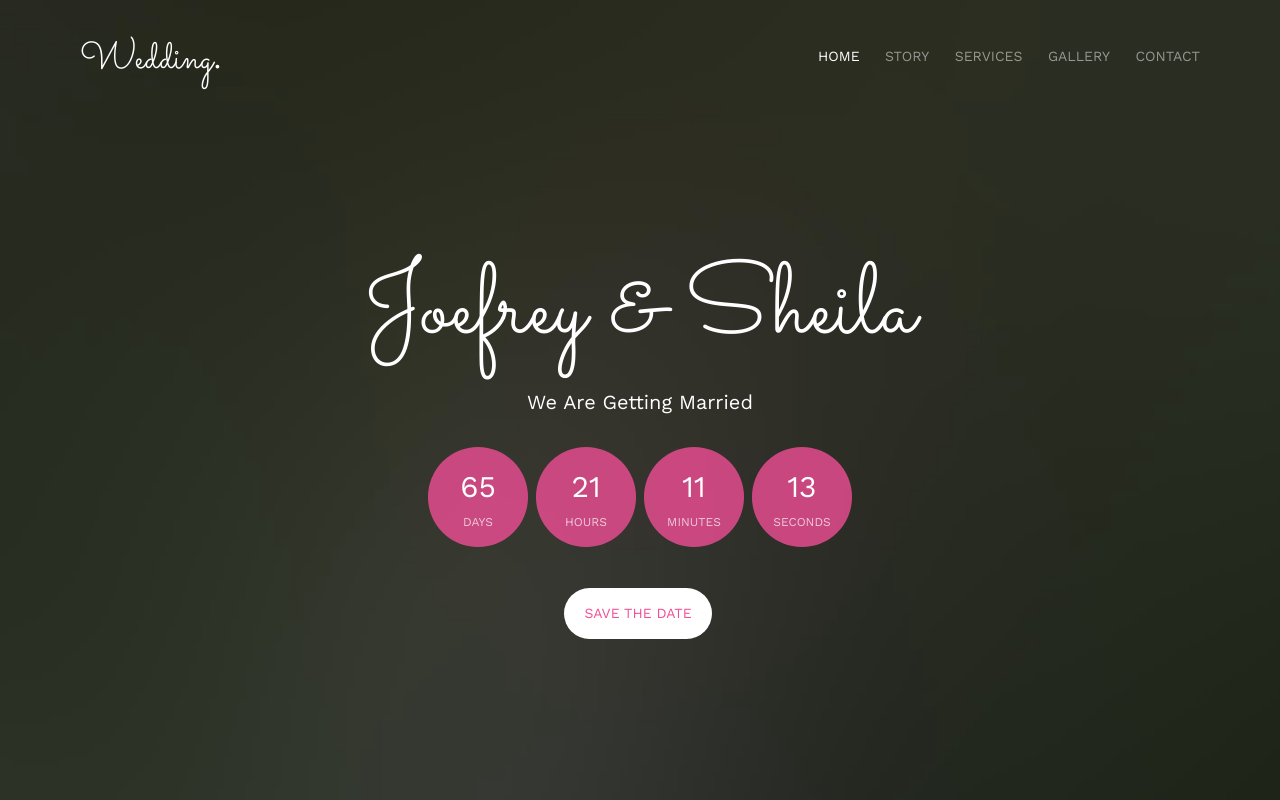
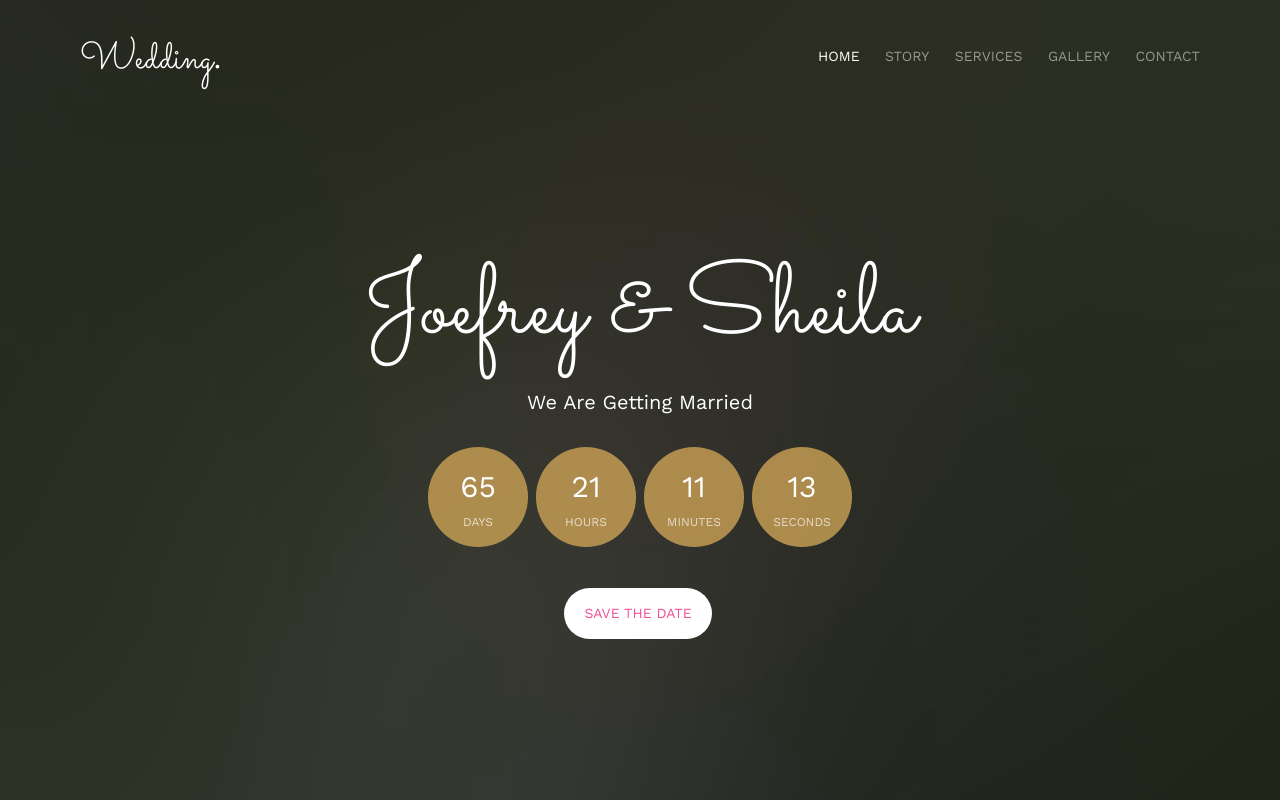
Before and after one commit to Thenebux/medalidycarlos, a plain HTML site: page index.html in a window 1280 px wide. Shown: the top 800 px of the page. Drawn offline with nearby package versions, Linux system fonts and the light colour scheme; files whose address does not match are found by name.

Commit message:
Add files via upload

```diff
--- a/css/style.css
+++ b/css/style.css
@@ -942,7 +942,7 @@ form label {
   display: inline-block;
   width: 100px;
   height: 100px;
-  background: rgba(241, 78, 149, 0.8);
+  background: rgba(204, 163, 87, 0.8);
   margin: 0 4px;
   -webkit-border-radius: 50%;
   -moz-border-radius: 50%;
```
Also changed, not shown: images/img_bg_2.webp (added).
